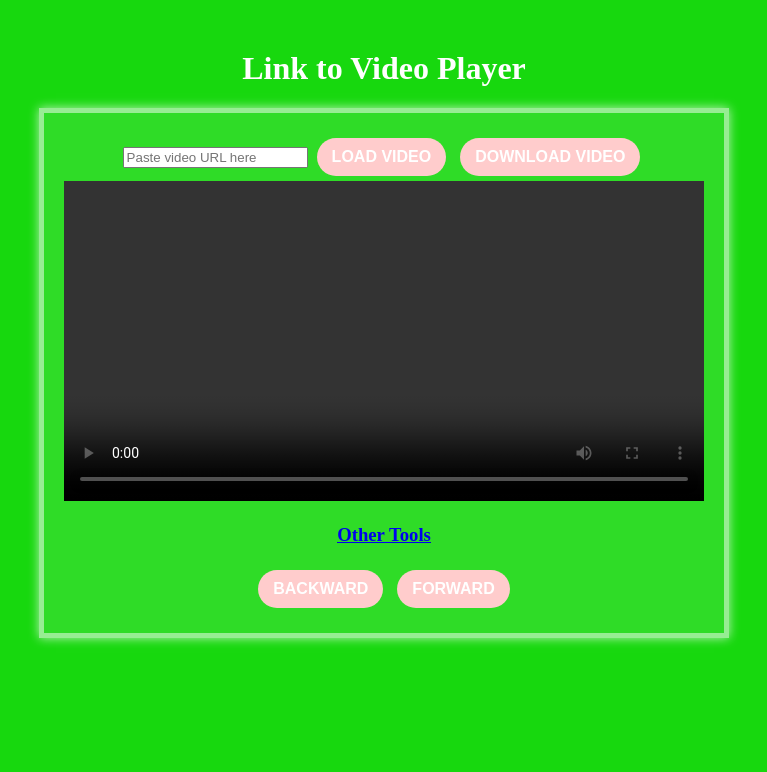
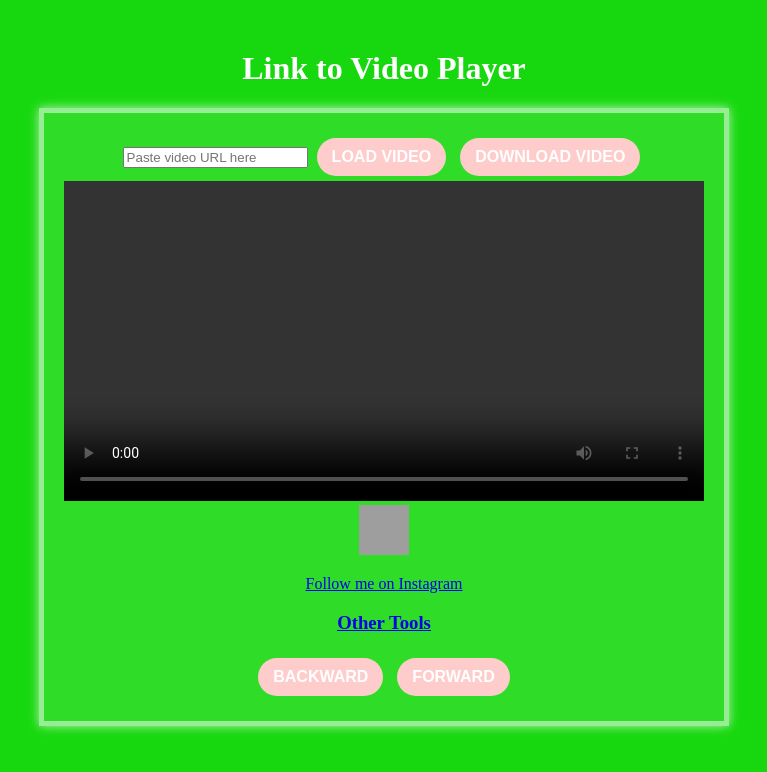
Before and after one commit to ssrmahua1/Link-to-Video-Player, a plain HTML site: page index.html in a window 1280 px wide. Shown: the whole page, without its empty margins (256-1023 px from the left). Drawn offline with Linux system fonts and the light colour scheme; grey boxes are pictures that could not be loaded.

Commit message:
Update index.html

```diff
--- a/index.html
+++ b/index.html
@@ -18,7 +18,11 @@
             <video id="myVideo" controls oncontextmenu="return false" controlsList="nodownload">
                 Your browser does not support the video tag.
             </video>
-             <u><b><h3><a href="https://ssrmahua2.github.io/My-Projects/" target="_blank">Other Tools</a></h3></u></b>
+             <a href="https://www.instagram.com/i_sahil.saurav/" target="_blank">
+        <img src="https://upload.wikimedia.org/wikipedia/commons/a/a5/Instagram_icon.png" alt="Instagram" width="50" height="50">
+        <p>Follow me on Instagram</p>
+            </a>
+             <u><b><h3 style="color: red;"><a href="https://ssrmahua2.github.io/My-Projects/" target="_blank">Other Tools</a></h3></u></b>
             <div class="controls">
                 <button class="backward" onclick="backward()">Backward</button>
                 <button class="forward" onclick="forward()">Forward</button>
```
